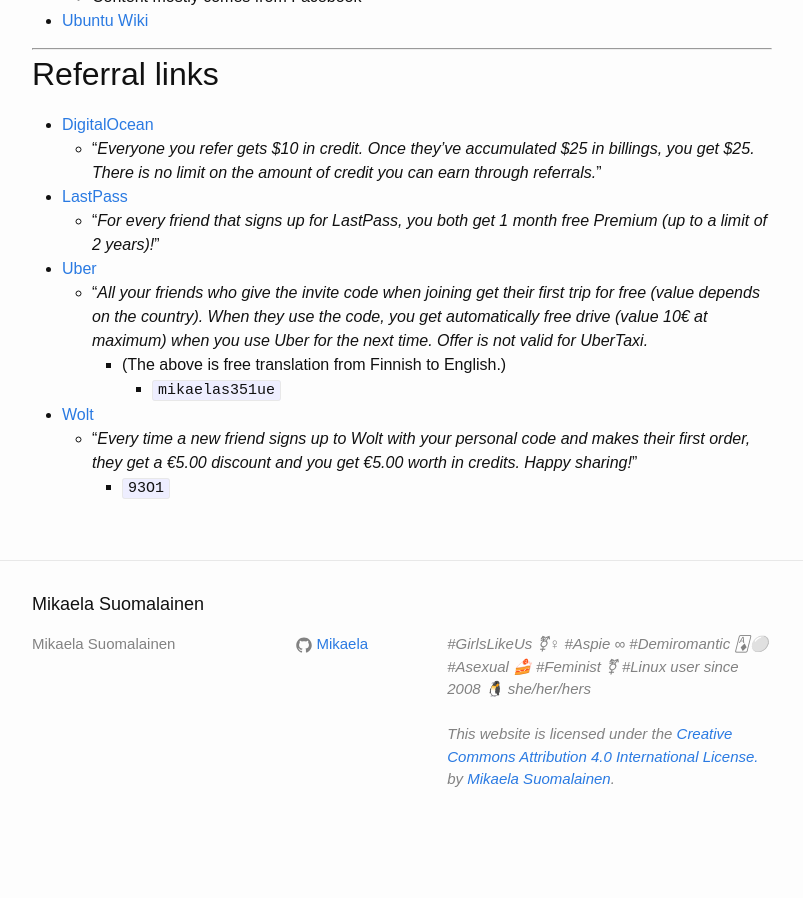
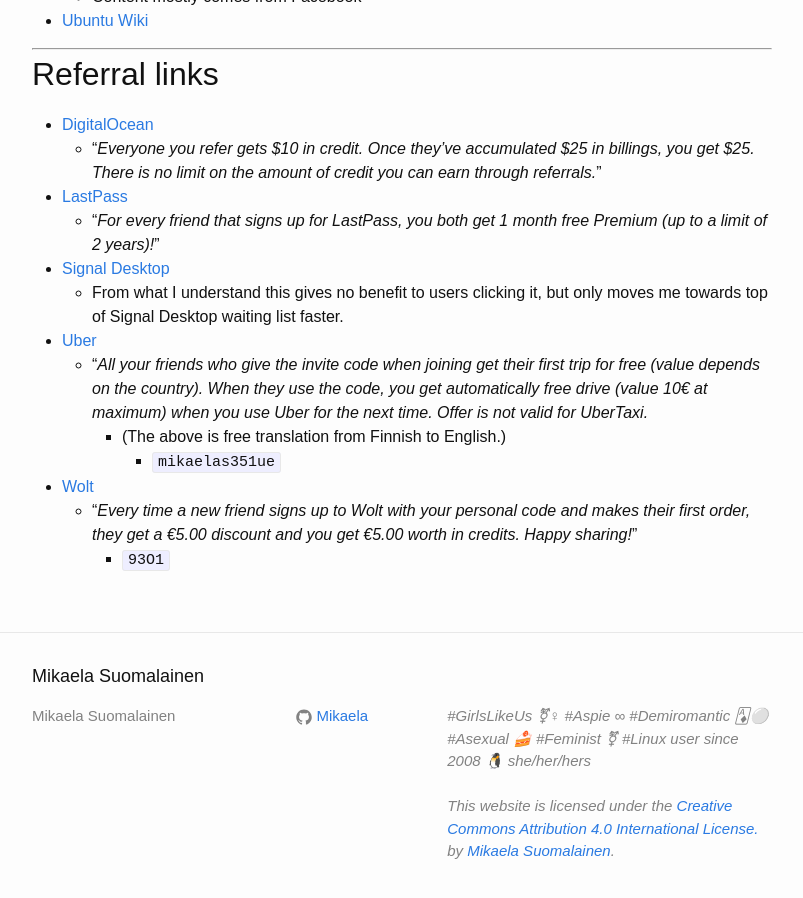
Before and after one commit to Mikaela/mikaela.github.io, a Jekyll site: the page built from pages/some.markdown, in a window 1280 px wide and 900 px high, scrolled down 731 px. Shown: the whole window, without its empty margins (238-1041 px from the left). Built offline with Jekyll 4.4.1, drawn with Linux system fonts in a browser that asks for light colours; before the commit the page ends 1582 px from its top, so only the background shows below that.

Commit message:
pages/some: add Signal Desktop

```diff
--- a/pages/some.markdown
+++ b/pages/some.markdown
@@ -45,6 +45,9 @@
 * [LastPass](https://lastpass.com/f?884346)
     * "*For every friend that signs up for LastPass, you both get 1 month
       free Premium (up to a limit of 2 years)!*"
+* [Signal Desktop](http://l.aunch.us/tGdK5)
+    * From what I understand this gives no benefit to users clicking it,
+      but only moves me towards top of Signal Desktop waiting list faster.
 * [Uber](https://www.uber.com/invite/mikaelas351ue)
     * "*All your friends who give the invite code when joining get their
         first trip for free (value depends on the country). When they use
```
